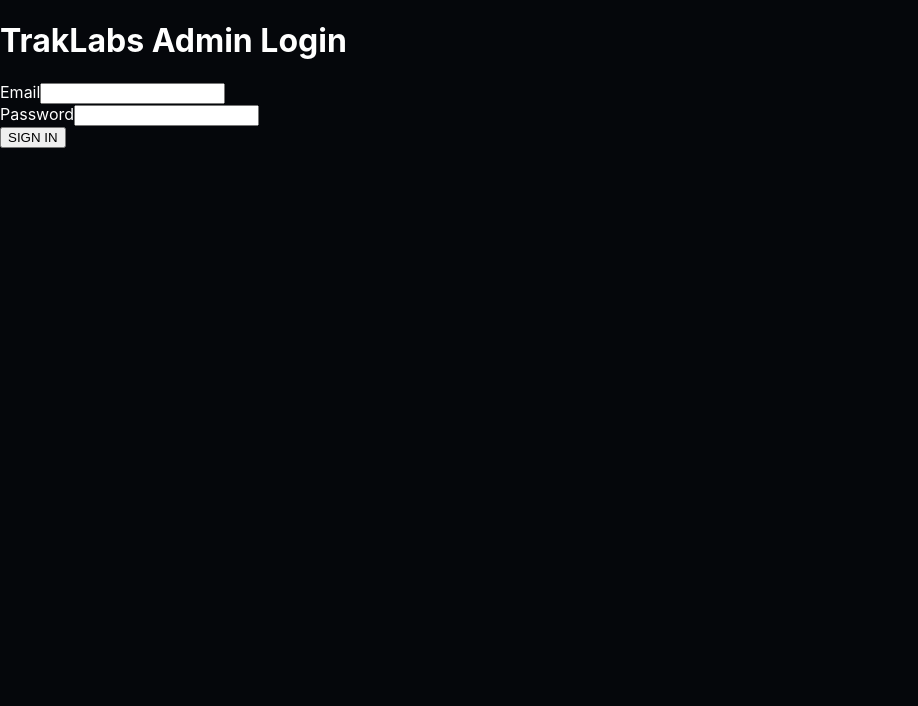
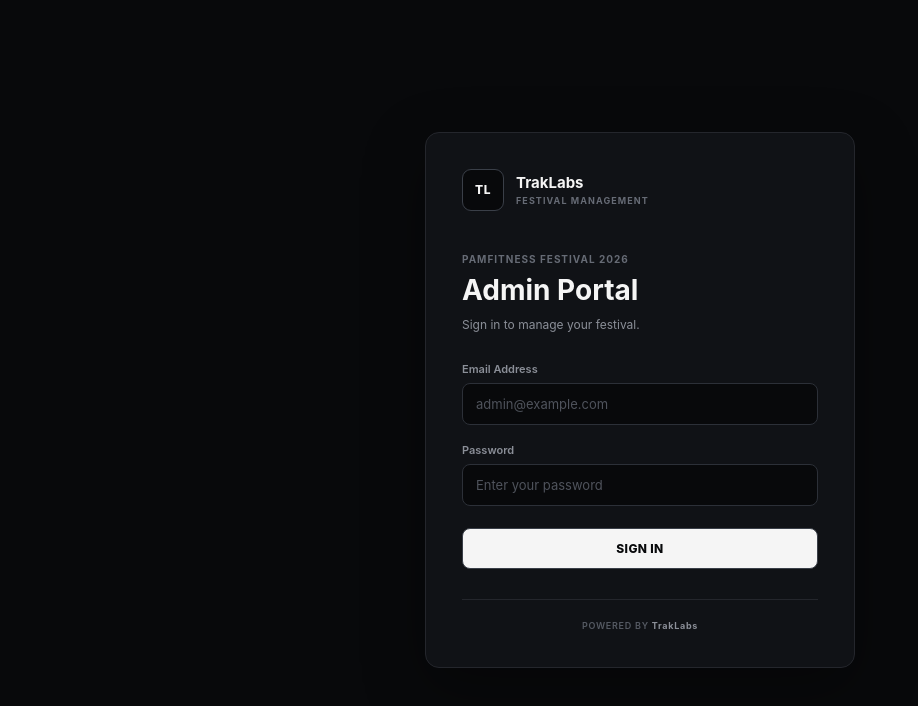
Before and after one commit to Rex2808/pamfitness-festival, a React (Vite) app: page /admin/login in a window 1280 px wide. Shown: the top 706 px of the page, without its empty margins (0-918 px from the left). Built offline with nearby package versions, Linux system fonts and the light colour scheme; no server answers.

Commit message:
Style admin login portal

```diff
--- a/src/pages/admin/Login.jsx
+++ b/src/pages/admin/Login.jsx
@@ -4,6 +4,7 @@ import { supabase } from "../../lib/supabase";
 
 function Login() {
   const navigate = useNavigate();
+
   const [email, setEmail] = useState("");
   const [password, setPassword] = useState("");
   const [submitting, setSubmitting] = useState(false);
@@ -15,7 +16,8 @@ function Login() {
     setSubmitting(true);
     setError("");
 
-    const { error } = await supabase.auth.signInWithPassword({
+    const { error } =
+      await supabase.auth.signInWithPassword({
         email,
         password,
       });
@@ -31,24 +33,62 @@ navigate("/admin");
   }
 
   return (
-    <main>
-      <h1>TrakLabs Admin Login</h1>
+    <main className="admin-login-page">
+      <div className="admin-login-card">
+        <div className="admin-login-brand">
+          <div className="admin-login-mark">
+            TL
+          </div>
 
-      <form onSubmit={handleSubmit}>
           <div>
-          <label htmlFor="email">Email</label>
+            <p className="admin-login-brand-name">
+              TrakLabs
+            </p>
+
+            <p className="admin-login-brand-subtitle">
+              FESTIVAL MANAGEMENT
+            </p>
+          </div>
+        </div>
+
+        <div className="admin-login-header">
+          <p className="admin-login-eyebrow">
+            PAMFITNESS FESTIVAL 2026
+          </p>
+
+          <h1>Admin Portal</h1>
+
+          <p>
+            Sign in to manage your festival.
+          </p>
+        </div>
+
+        <form
+          onSubmit={handleSubmit}
+          className="admin-login-form"
+        >
+          <div className="admin-login-field">
+            <label htmlFor="email">
+              Email Address
+            </label>
 
             <input
               id="email"
               type="email"
               value={email}
-            onChange={(event) => setEmail(event.target.value)}
+              onChange={(event) =>
+                setEmail(event.target.value)
+              }
+              placeholder="admin@example.com"
+              autoComplete="email"
               required
             />
           </div>
 
-        <div>
-          <label htmlFor="password">Password</label>
+          <div className="admin-login-field">
+            <label htmlFor="password">
+              Password
+            </label>
 
             <input
               id="password"
@@ -57,16 +97,33 @@ navigate("/admin");
               onChange={(event) =>
                 setPassword(event.target.value)
               }
+              placeholder="Enter your password"
+              autoComplete="current-password"
               required
             />
           </div>
 
-        {error && <p>{error}</p>}
+          {error && (
+            <div className="admin-login-error">
+              {error}
+            </div>
+          )}
 
-        <button type="submit" disabled={submitting}>
-          {submitting ? "SIGNING IN..." : "SIGN IN"}
+          <button
+            type="submit"
+            className="admin-login-button"
+            disabled={submitting}
+          >
+            {submitting
+              ? "SIGNING IN..."
+              : "SIGN IN"}
           </button>
         </form>
+
+        <div className="admin-login-footer">
+          POWERED BY <strong>TrakLabs</strong>
+        </div>
+      </div>
     </main>
   );
 }
--- a/src/styles/admin.css
+++ b/src/styles/admin.css
@@ -1065,3 +1065,204 @@
 .admin-sidebar-nav a.active svg {
   color: #f5f5f5;
 }
+
+/* =========================
+   ADMIN LOGIN
+========================= */
+
+.admin-login-page {
+  min-height: 100vh;
+  display: flex;
+  align-items: center;
+  justify-content: center;
+  padding: 32px 20px;
+  box-sizing: border-box;
+  background: #08090b;
+}
+
+.admin-login-card {
+  width: 100%;
+  max-width: 430px;
+  padding: 36px;
+  box-sizing: border-box;
+  background: #101216;
+  border: 1px solid #24262c;
+  border-radius: 14px;
+  box-shadow: 0 20px 60px rgba(0, 0, 0, 0.35);
+}
+
+.admin-login-brand {
+  display: flex;
+  align-items: center;
+  gap: 12px;
+  margin-bottom: 42px;
+}
+
+.admin-login-mark {
+  width: 42px;
+  height: 42px;
+  display: flex;
+  align-items: center;
+  justify-content: center;
+  border: 1px solid #3a3f48;
+  border-radius: 9px;
+  background: #08090b;
+  color: #f5f5f5;
+  font-size: 12px;
+  font-weight: 800;
+  letter-spacing: 0.04em;
+}
+
+.admin-login-brand-name {
+  margin: 0;
+  color: #f5f5f5;
+  font-size: 15px;
+  font-weight: 700;
+}
+
+.admin-login-brand-subtitle {
+  margin: 3px 0 0;
+  color: #666b75;
+  font-size: 9px;
+  font-weight: 700;
+  letter-spacing: 0.12em;
+}
+
+.admin-login-header {
+  margin-bottom: 28px;
+}
+
+.admin-login-eyebrow {
+  margin: 0 0 9px;
+  color: #666b75;
+  font-size: 10px;
+  font-weight: 700;
+  letter-spacing: 0.1em;
+}
+
+.admin-login-header h1 {
+  margin: 0;
+  color: #f5f5f5;
+  font-size: 28px;
+  line-height: 1.2;
+  font-weight: 700;
+}
+
+.admin-login-header p:last-child {
+  margin: 9px 0 0;
+  color: #8b8f98;
+  font-size: 12px;
+  line-height: 1.5;
+}
+
+.admin-login-form {
+  display: grid;
+  gap: 18px;
+}
+
+.admin-login-field {
+  display: flex;
+  flex-direction: column;
+  gap: 7px;
+}
+
+.admin-login-field label {
+  color: #8b8f98;
+  font-size: 11px;
+  font-weight: 600;
+}
+
+.admin-login-field input {
+  width: 100%;
+  padding: 12px 13px;
+  box-sizing: border-box;
+  border: 1px solid #2c3038;
+  border-radius: 8px;
+  outline: none;
+  background: #08090b;
+  color: #f5f5f5;
+  font: inherit;
+  font-size: 13px;
+  transition: border-color 0.2s ease;
+}
+
+.admin-login-field input::placeholder {
+  color: #4f535c;
+}
+
+.admin-login-field input:focus {
+  border-color: #555b66;
+}
+
+.admin-login-error {
+  padding: 11px 13px;
+  border: 1px solid #3a3030;
+  border-radius: 8px;
+  background: #151112;
+  color: #c9a9a9;
+  font-size: 11px;
+  line-height: 1.5;
+}
+
+.admin-login-button {
+  width: 100%;
+  margin-top: 4px;
+  padding: 12px 16px;
+  border: 1px solid #3a3f48;
+  border-radius: 8px;
+  background: #f5f5f5;
+  color: #08090b;
+  font: inherit;
+  font-size: 12px;
+  font-weight: 800;
+  letter-spacing: 0.03em;
+  cursor: pointer;
+  transition:
+    background 0.2s ease,
+    transform 0.2s ease;
+}
+
+.admin-login-button:hover {
+  background: #ffffff;
+  transform: translateY(-1px);
+}
+
+.admin-login-button:disabled {
+  opacity: 0.5;
+  cursor: not-allowed;
+  transform: none;
+}
+
+.admin-login-footer {
+  margin-top: 30px;
+  padding-top: 20px;
+  border-top: 1px solid #24262c;
+  color: #555a63;
+  text-align: center;
+  font-size: 9px;
+  font-weight: 600;
+  letter-spacing: 0.08em;
+}
+
+.admin-login-footer strong {
+  color: #8b8f98;
+}
+
+@media (max-width: 520px) {
+  .admin-login-page {
+    padding: 20px 14px;
+  }
+
+  .admin-login-card {
+    padding: 28px 22px;
+    border-radius: 12px;
+  }
+
+  .admin-login-brand {
+    margin-bottom: 34px;
+  }
+
+  .admin-login-header h1 {
+    font-size: 25px;
+  }
+}
```
Lines whose indentation alone changed are shown as unchanged.
